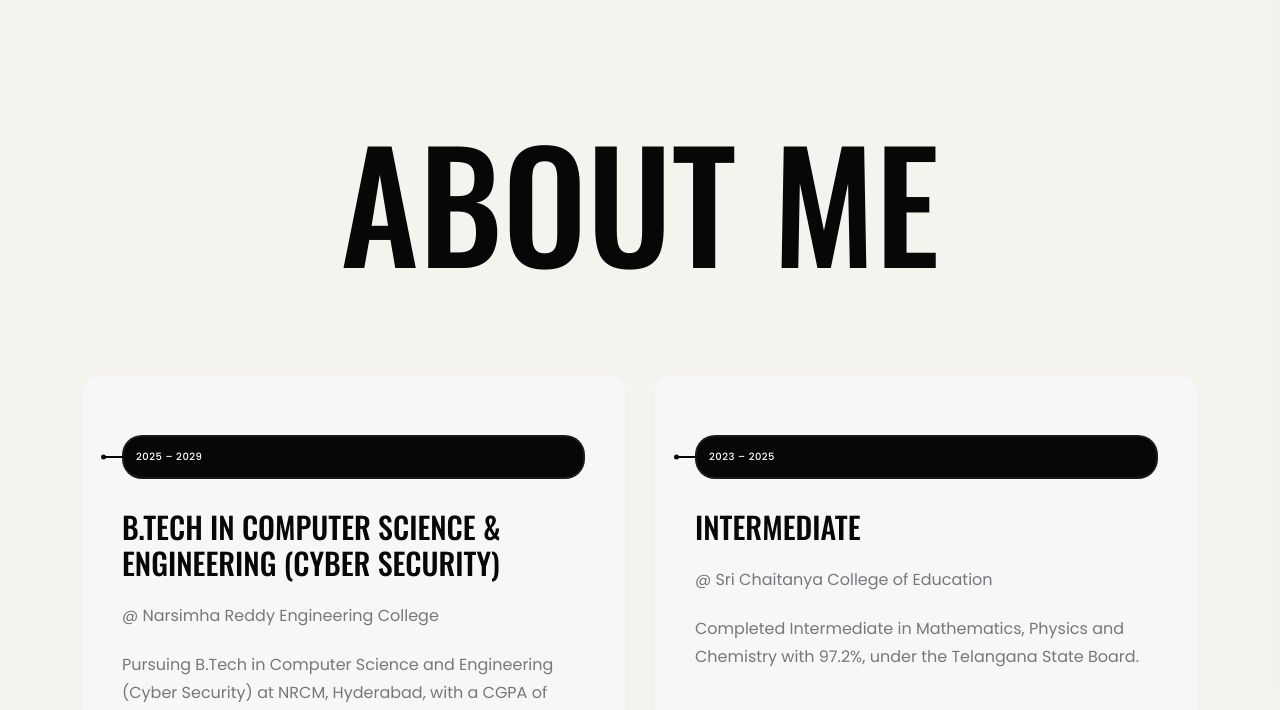
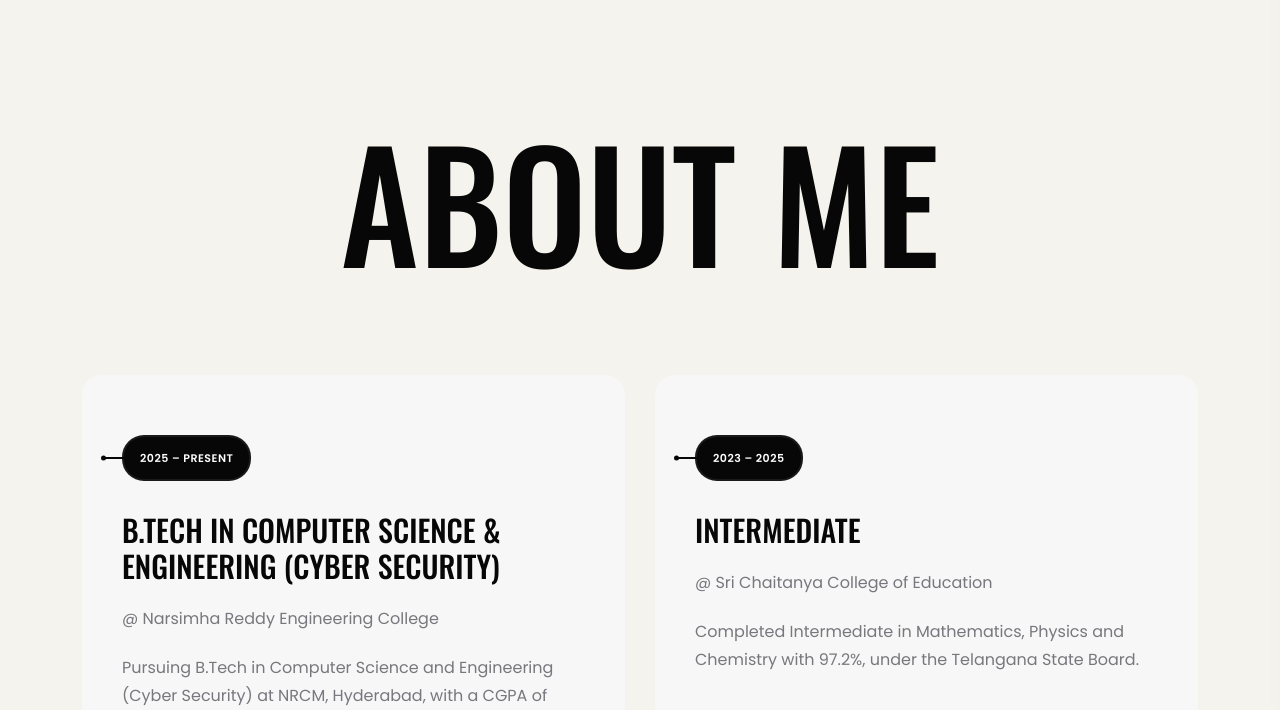
Before and after one commit to bharat24082007-spec/portfolio, a plain HTML site: page about.html in a window 1280 px wide. Shown: the part 90-800 px from the top of the page. Drawn offline with nearby package versions, Linux system fonts and the light colour scheme.

Commit message:
feat(about): use official Hermes Agent logo, fix pill stretching to compact design, and set B.Tech year to 2025-Present

```diff
--- a/about.html
+++ b/about.html
@@ -146,7 +146,7 @@
                     <div class="resume-wrapper wow fadeInUp delay-0-2s">
                         <!-- START SINGLE EXPERIENCE DESIGN AREA -->
                         <div class="resume-box">
-                            <span class="resume-date">2025 &ndash; 2029</span>
+                            <span class="resume-date">2025 &ndash; Present</span>
                             <h2>B.Tech in Computer Science &amp; Engineering (Cyber Security)</h2>
                             <span>@ Narsimha Reddy Engineering College</span>
                             <p>Pursuing B.Tech in Computer Science and Engineering (Cyber Security) at NRCM, Hyderabad, with a CGPA of 9.47. I spend my time building apps, entering hackathons and learning cyber security and AI/ML.</p>
@@ -294,7 +294,7 @@
                                 </div>
                                 <div class="col-xl-3 col-lg-3 col-md-6 col-6">
                                     <div class="skill-item wow fadeInUp delay-0-3s">
-                                        <img src="assets/images/skills/hermes.svg" alt="Hermes Agent" />
+                                        <img src="assets/images/skills/hermes.png" alt="Hermes Agent" />
                                         <h5>Hermes Agent</h5>
                                     </div>
                                 </div>
--- a/assets/css/bharat-custom.css
+++ b/assets/css/bharat-custom.css
@@ -351,3 +351,15 @@
         flex-direction: column;
     }
 }
+
+/* Ensure resume date pills remain compact and do not stretch across the card */
+.resume-wrapper .resume-box .resume-date {
+    align-self: flex-start !important;
+    display: inline-block !important;
+    width: auto !important;
+    max-width: max-content !important;
+    padding: 6px 16px !important;
+    font-size: 11px !important;
+    font-weight: 600 !important;
+    letter-spacing: 0.5px;
+}
```
Also changed, not shown: assets/images/skills/hermes.png (added), assets/images/skills/hermes.webp (added).
